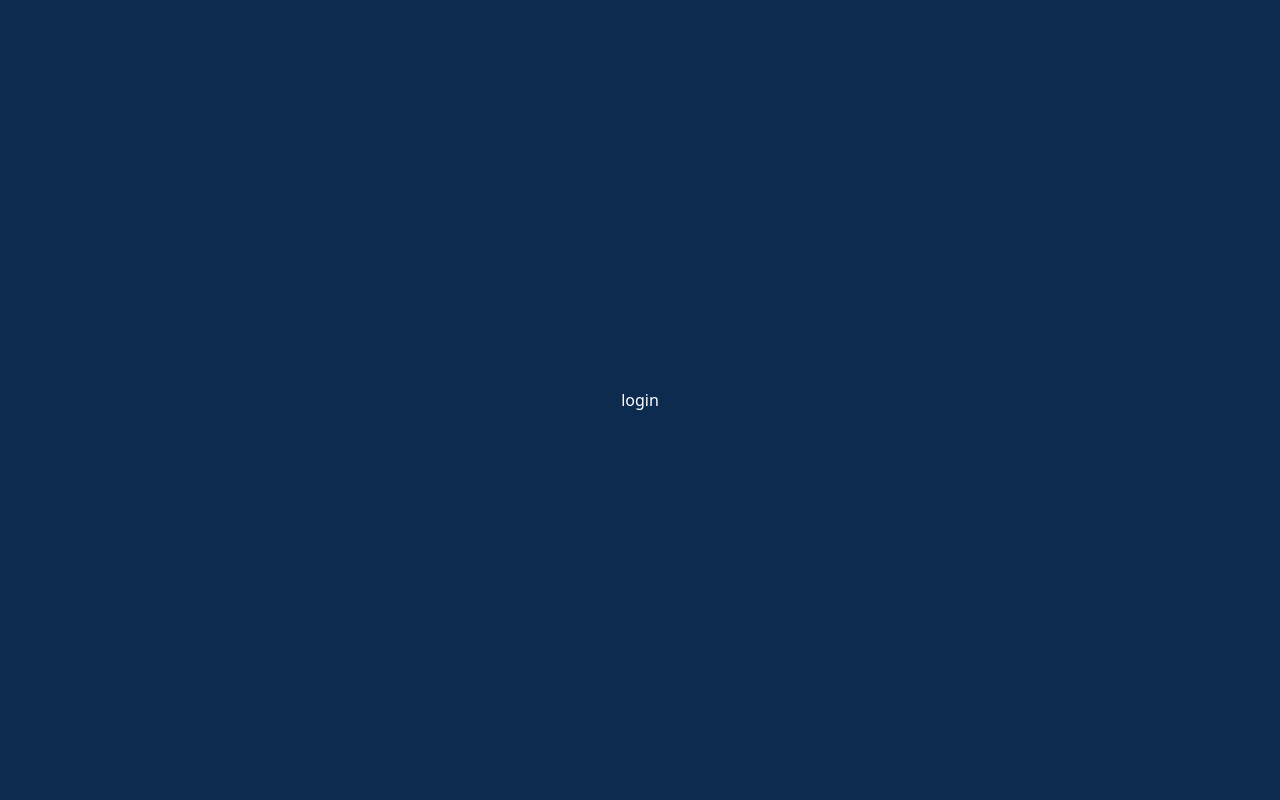
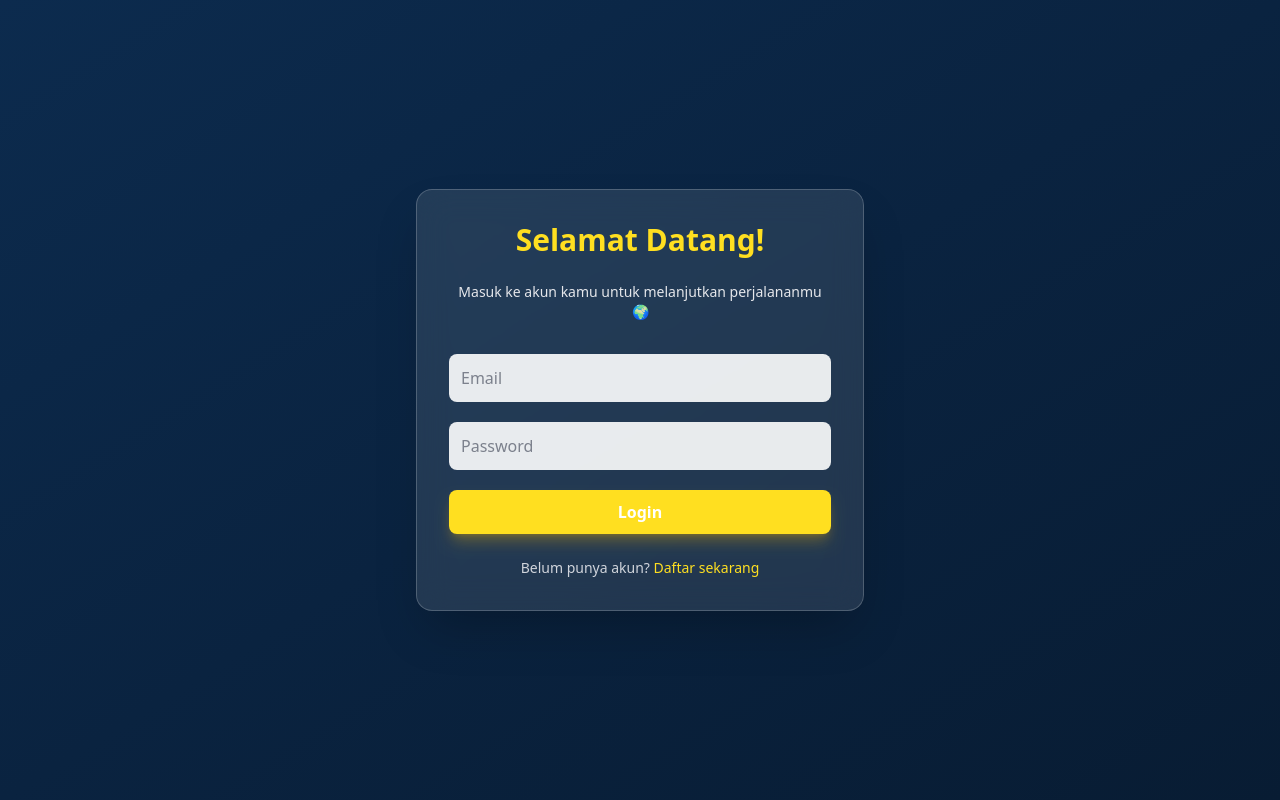
Before and after one commit to RezaPahlevi1/locatra, a React (Vite) app: page /login in a window 1280 px wide. Built offline with nearby package versions, Linux system fonts and the light colour scheme.

Commit message:
feat: fixing  all pages design

```diff
--- a/src/components/Map.jsx
+++ b/src/components/Map.jsx
@@ -1,5 +1,5 @@
 function Map() {
-  return <div className="h-screen w-1/2 bg-green-300">Map</div>;
+  return <div className="h-screen w-2/3 bg-green-300">Map</div>;
 }
 
 export default Map;
--- a/src/components/Sidebar.jsx
+++ b/src/components/Sidebar.jsx
@@ -2,21 +2,45 @@ import { NavLink, Outlet } from "react-router-dom";
 
 function Sidebar() {
   return (
-    <div className="h-screen w-1/2 bg-red-300 flex flex-col pt-20 items-center">
-      <h1 className="text-6xl max-w-3xl font-bold">Locatra.</h1>
-      <div className="flex flex-row gap-2 pt-2">
-        <NavLink to="cities">
-          <div className="bg-gray-400 rounded-md border border-white/55 text-black hover:bg-gray-500 cursor-pointer p-2">
-            Cities
-          </div>
+    <div className="h-screen w-1/3 bg-[#0C2B4E] text-white flex flex-col items-center pt-16 border-r border-white/10 shadow-2xl">
+      {/* Logo / Judul */}
+      <h1 className="text-5xl font-extrabold tracking-wide text-yellow-300 mb-10">
+        Locatra<span className="text-white">.</span>
+      </h1>
+
+      {/* Navigation */}
+      <div className="flex items-center bg-white/10 rounded-lg overflow-hidden border border-white/20">
+        <NavLink
+          to="cities"
+          className={({ isActive }) =>
+            `px-6 py-2 font-semibold transition-all duration-200 ${
+              isActive
+                ? "bg-yellow-300 text-slate-900"
+                : "text-white hover:bg-white/20"
+            }`
+          }
+        >
+          Cities
         </NavLink>
-        <NavLink to="country">
-          <div className="bg-gray-400 rounded-md border border-white/55 text-black hover:bg-gray-500 cursor-pointer p-2">
-            Country
-          </div>
+
+        <NavLink
+          to="country"
+          className={({ isActive }) =>
+            `px-6 py-2 font-semibold transition-all duration-200 ${
+              isActive
+                ? "bg-yellow-300 text-slate-900"
+                : "text-white hover:bg-white/20"
+            }`
+          }
+        >
+          Country
         </NavLink>
       </div>
-      <Outlet />
+
+      {/* Outlet */}
+      <div className="mt-10 w-full flex justify-center">
+        <Outlet />
+      </div>
     </div>
   );
 }
--- a/src/pages/Login.jsx
+++ b/src/pages/Login.jsx
@@ -1,8 +1,36 @@
+import Button from "../components/Button";
+
 function Login() {
   return (
-    <div className="w-full h-screen text-white bg-[#0C2B4E]">
-      <section className="absolute inset-0 flex flex-row items-center justify-center text-center gap-10">
-        <h1>login</h1>
+    <div className="w-full min-h-screen flex items-center justify-center bg-linear-to-br from-[#0C2B4E] via-[#0A2340] to-[#081C33] text-white">
+      <section className="w-full max-w-md bg-white/10 backdrop-blur-lg border border-white/20 rounded-2xl shadow-2xl p-8 text-center">
+        <h2 className="text-3xl font-bold mb-6 text-yellow-300">
+          Selamat Datang!
+        </h2>
+        <p className="text-gray-200 mb-8 text-sm">
+          Masuk ke akun kamu untuk melanjutkan perjalananmu 🌍
+        </p>
+
+        <form className="flex flex-col gap-5">
+          <input
+            type="email"
+            placeholder="Email"
+            className="bg-white/90 text-slate-900 p-3 rounded-lg focus:outline-none focus:ring-2 focus:ring-yellow-400 transition-all duration-300"
+          />
+          <input
+            type="password"
+            placeholder="Password"
+            className="bg-white/90 text-slate-900 p-3 rounded-lg focus:outline-none focus:ring-2 focus:ring-yellow-400 transition-all duration-300"
+          />
+          <Button variant="primary">Login</Button>
+        </form>
+
+        <p className="text-sm text-gray-300 mt-6">
+          Belum punya akun?{" "}
+          <a href="#" className="text-yellow-300 hover:underline">
+            Daftar sekarang
+          </a>
+        </p>
       </section>
     </div>
   );
--- a/src/pages/Product.jsx
+++ b/src/pages/Product.jsx
@@ -1,5 +1,31 @@
 function Product() {
-  return <div className="w-full h-screen bg-[#0C2B4E]">Product</div>;
+  return (
+    <div className="w-full min-h-screen bg-[#0C2B4E] flex items-center justify-center px-6 py-20">
+      <section className="max-w-6xl w-full flex flex-col md:flex-row items-center justify-between gap-12">
+        <div className="relative w-full md:w-1/2 group">
+          <img
+            src="/bg-nature.jpg"
+            alt="Nature"
+            className="shadow-2xl w-full h-auto  border-8 border-white"
+          />
+          <div className="absolute inset-0 rounded-2xl bg-black/20 opacity-0 group-hover:opacity-100 transition-opacity duration-500"></div>
+        </div>
+
+        <div className="w-full md:w-1/2 text-white space-y-6 text-center md:text-left">
+          <h2 className="text-4xl md:text-5xl font-extrabold">
+            Jelajahi Dunia, Simpan Kenanganmu 🌍
+          </h2>
+          <p className="text-lg text-gray-300 leading-relaxed">
+            <span className="font-semibold text-yellow-300">Locatra</span>
+            &nbsp;adalah cara baru untuk menandai kota, negara, dan tempat yang
+            sudah pernah kamu kunjungi. Tambahkan catatan pribadi, foto, dan
+            lihat perjalananmu di peta interaktif. Biarkan setiap langkah punya
+            cerita!
+          </p>
+        </div>
+      </section>
+    </div>
+  );
 }
 
 export default Product;
```
